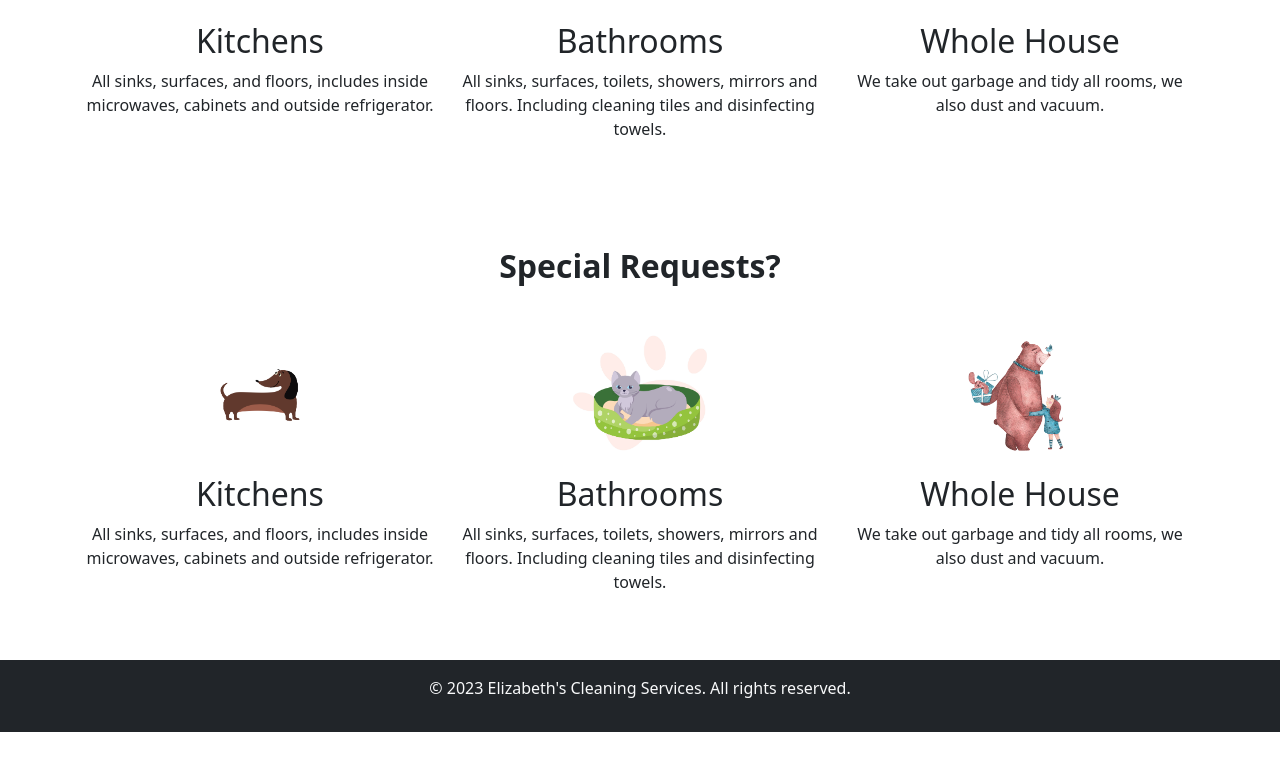
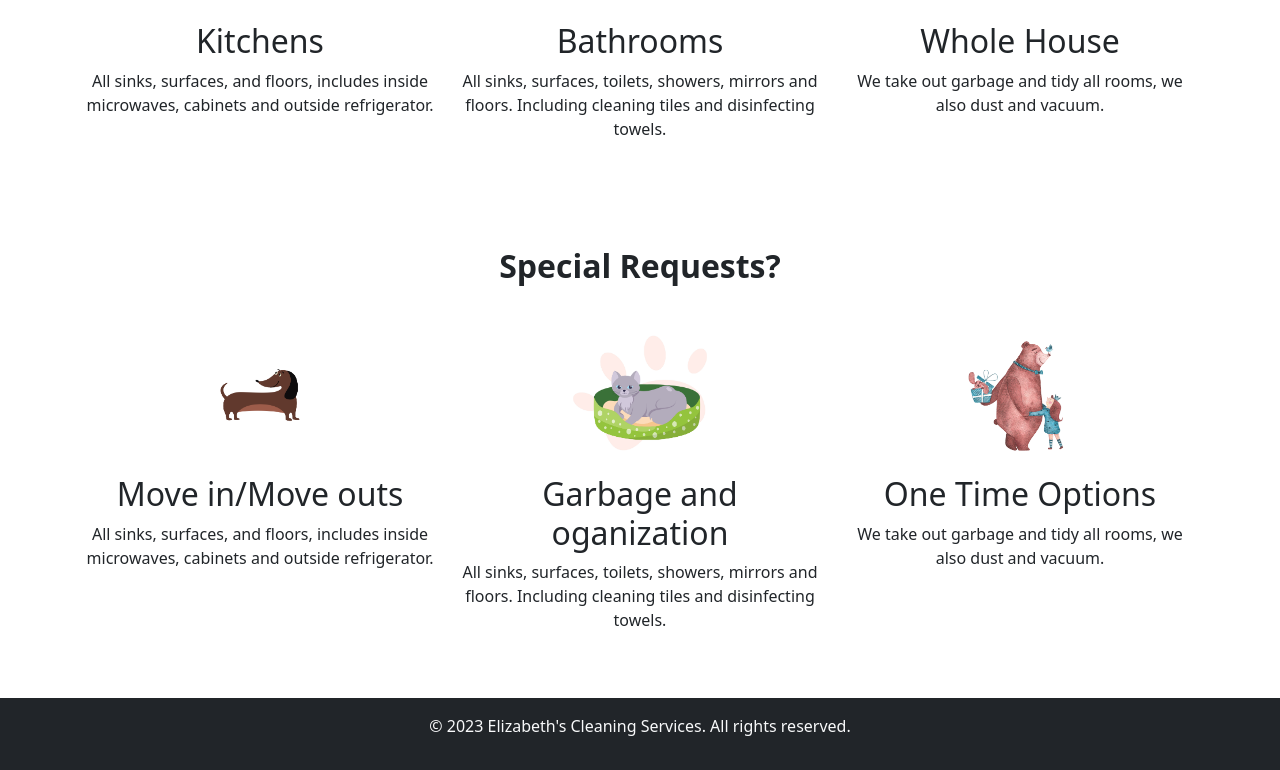
Before and after one commit to LiamZ34/client-cleaning-service, a React (Create React App) app: page /services in a window 1280 px wide. Shown: the part 616-1386 px from the top of the page. Before the commit the page ends 1348 px from the top, so only its background shows below. Built offline with nearby package versions, Linux system fonts and the light colour scheme.

Commit message:
Made some changes

```diff
--- a/src/Services.js
+++ b/src/Services.js
@@ -58,20 +58,20 @@ const Services = () => {
     <div className="row">
       <div className="col-lg-4">
       <img src={cheryl} alt='logo' className='' width="140" height="140" />
-        <h2>Kitchens</h2>
+        <h2>Move in/Move outs</h2>
         <p>All sinks, surfaces, and floors, includes inside microwaves, cabinets and outside refrigerator.</p>
 
       </div>
       <div className="col-lg-4">
       <img src={lisa} alt='logo' className='' width="140" height="140" />
-        <h2>Bathrooms</h2>
+        <h2>Garbage and oganization</h2>
         <p>All sinks, surfaces, toilets, showers, mirrors and floors. Including cleaning tiles and disinfecting towels.</p>
 
       </div>
       <div className="col-lg-4">
         {/* <svg className="bd-placeholder-img rounded-circle " width="140" height="140" xmlns="http://www.w3.org/2000/svg" role="img" aria-label="Placeholder: 140x140" preserveAspectRatio="xMidYMid slice" focusable="false"><title>Placeholder</title><rect width="100%" height="100%" fill="#777"/><text x="50%" y="50%" fill="#777" dy=".3em">140x140</text></svg> */}
         <img src={amy} alt='logo' className='' width="140" height="140" />
-        <h2>Whole House</h2>
+        <h2>One Time Options</h2>
         <p>We take out garbage and tidy all rooms, we also dust and vacuum.</p>
 
       </div>
```
